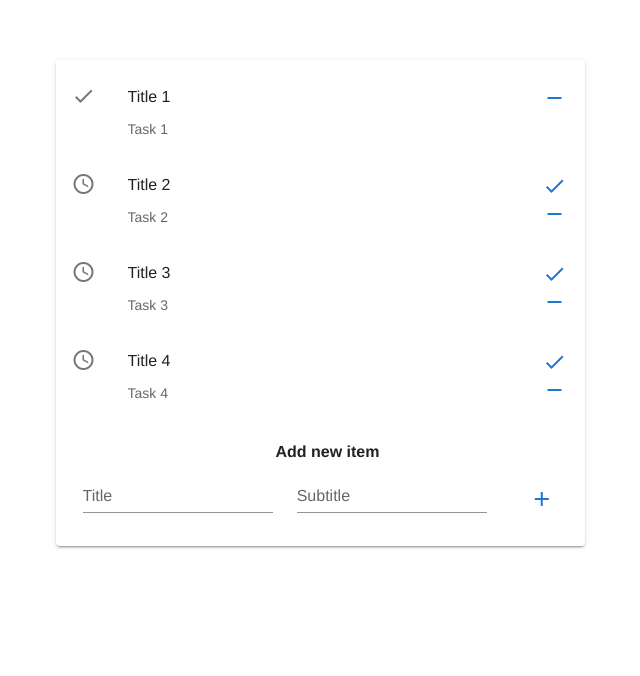
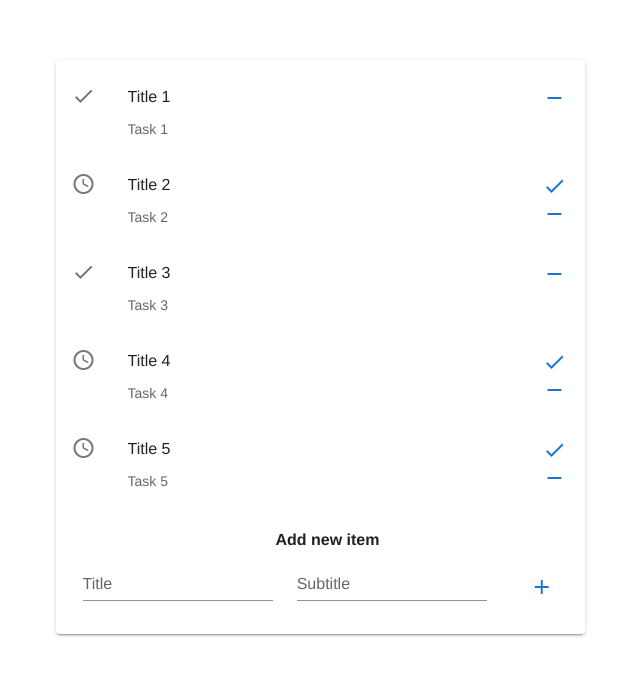
Before and after one commit to DenysGots/simple-vue-todo-app, a Vue app: page / in a window 1280 px wide. Shown: the top 676 px of the page, without its empty margins (320-960 px from the left). Built offline with nearby package versions, Linux system fonts and the light colour scheme.

Commit message:
Dummy-commit-to-restart-Heroku-build

```diff
--- a/src/public-api.ts
+++ b/src/public-api.ts
@@ -22,12 +22,18 @@ export const defaultItems: Item[] = [
     id: '3',
     title: 'Title 3',
     subtitle: 'Task 3',
-    closed: false
+    closed: true
   },
   {
     id: '4',
     title: 'Title 4',
     subtitle: 'Task 4',
     closed: false
+  },
+  {
+    id: '5',
+    title: 'Title 5',
+    subtitle: 'Task 5',
+    closed: false
   }
 ];
```
